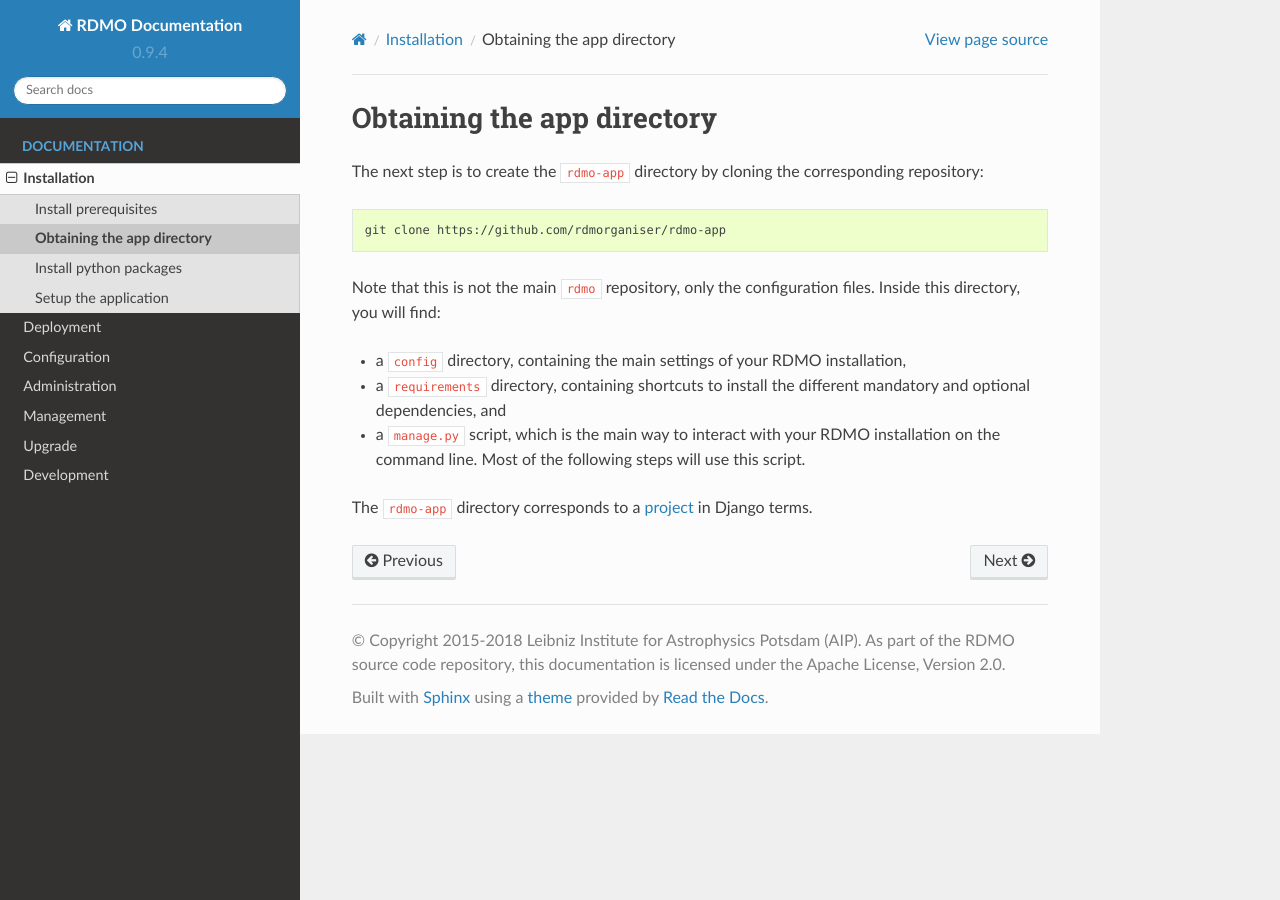
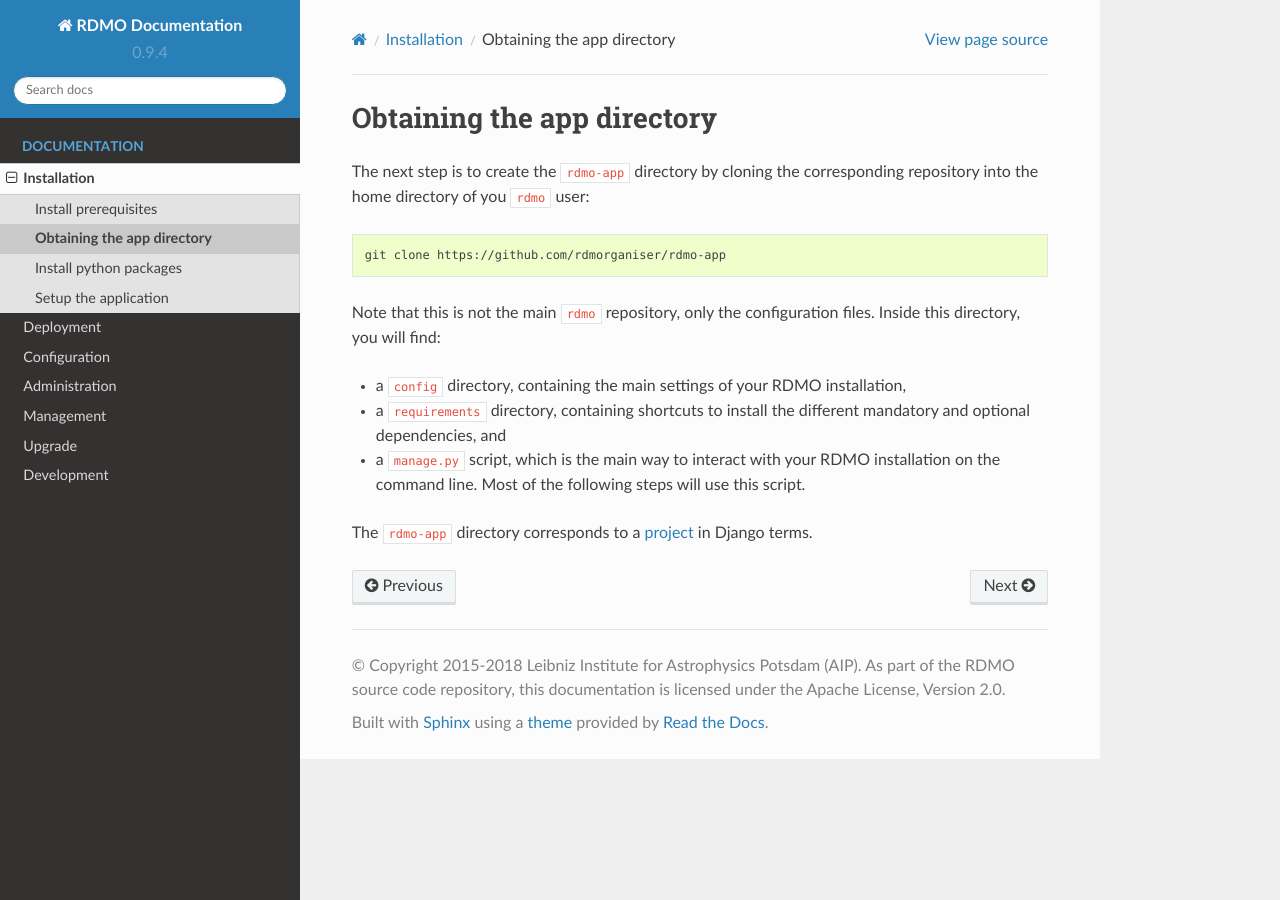
Before and after one commit to rdmorganiser/rdmo-docs, a Sphinx documentation site: the page built from docs/installation/clone.rst, in a window 1280 px wide. Built offline with Sphinx 7.4.7 and the Read the Docs theme 2.0.0, drawn with Linux system fonts in a browser that asks for light colours.

Commit message:
Update clone.rst

```diff
--- a/docs/installation/clone.rst
+++ b/docs/installation/clone.rst
@@ -1,7 +1,7 @@
 Obtaining the app directory
 ---------------------------
 
-The next step is to create the ``rdmo-app`` directory by cloning the corresponding repository:
+The next step is to create the ``rdmo-app`` directory by cloning the corresponding repository into the home directory of you ``rdmo`` user:
 
 .. code:: bash
 
```
